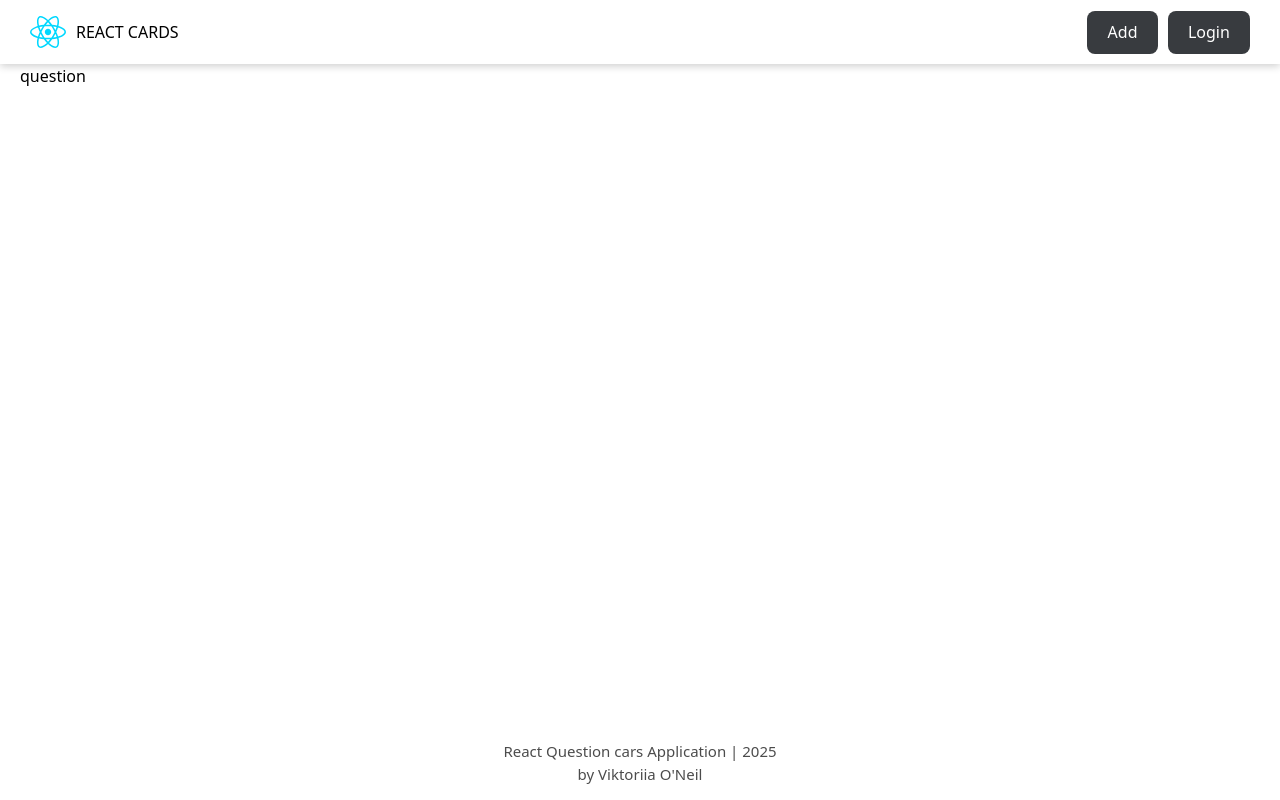
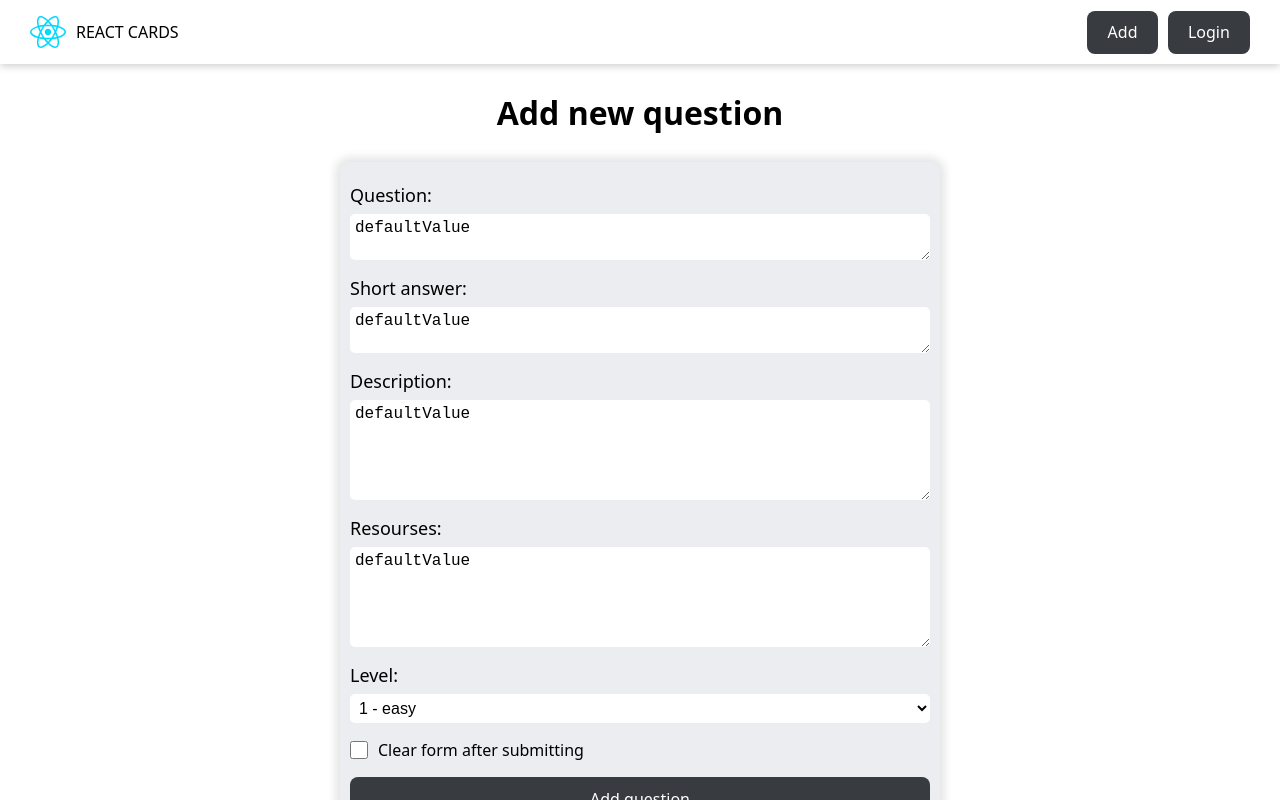
Before and after one commit to oneilcode/react-app, a React (Vite) app: page /addquestion in a window 1280 px wide. Built offline with nearby package versions, Linux system fonts and the light colour scheme.

Commit message:
add question page loyaut

```diff
--- a/src/App.jsx
+++ b/src/App.jsx
@@ -3,6 +3,7 @@
 import { HomePage } from "./pages/Homepage";
 import { NotFoundPage } from "./pages/NotFoundPage";
 import { QuestionPage } from "./pages/QuestionPage";
+import { AddQuestionPage } from "./pages/AddQuestionPage";
 
 function App() {
  return (
@@ -11,7 +12,7 @@
       <Route element={<MainLayout />}>
        <Route path='/' element={<HomePage />}/>
        <Route path='/forbidden' element={<div>forbidden</div>}/>
-       <Route path='/addquestion' element={<div>question</div>}/>
+       <Route path='/addquestion' element={<AddQuestionPage />}/>
        <Route path='/question/:id' element={<QuestionPage />}/>
 
        <Route path='*' element={<NotFoundPage />}/>
--- a/src/index.css
+++ b/src/index.css
@@ -4,6 +4,7 @@
   --btn-bg-color: #383b3f;
   --btn-text-color: #fff;
   --card-bg-color: #343a46;
+  --green-color: #219679;
 
   font-family: system-ui, Avenir, Helvetica, Arial, sans-serif;
   line-height: 1.5;
--- /dev/null
+++ b/src/pages/AddQuestionPage/AddQuestionPage.jsx
@@ -0,0 +1,84 @@
+import cls from "./AddQuestionPage.module.css";
+import { Button } from "../../components/Button";
+
+export const AddQuestionPage = () => {
+  return (
+    <>
+      <h1 className={cls.formTitle}>Add new question</h1>
+
+      <div className={cls.formContainer}>
+        <form action="" className={cls.form}>
+          <div className={cls.formControl}>
+            <label htmlFor="questionField">Question:</label>
+            <textarea
+              defaultValue={"defaultValue"}
+              name="question"
+              id="questionField"
+              cols="30"
+              rows="2"
+              required
+              placeholder="Please enter your question"
+            ></textarea>
+          </div>
+
+          <div className={cls.formControl}>
+            <label htmlFor="answerField">Short answer:</label>
+            <textarea
+              defaultValue={"defaultValue"}
+              name="answer"
+              id="answerField"
+              cols="30"
+              rows="2"
+              required
+              placeholder="Please enter a short answer"
+            ></textarea>
+          </div>
+
+          <div className={cls.formControl}>
+            <label htmlFor="descriptionField">Description:</label>
+            <textarea
+              defaultValue={"defaultValue"}
+              name="description"
+              id="descriptionField"
+              cols="30"
+              rows="5"
+              required
+              placeholder="Please enter a full description"
+            ></textarea>
+          </div>
+
+          <div className={cls.formControl}>
+            <label htmlFor="resoursesField">Resourses:</label>
+            <textarea
+              defaultValue={"defaultValue"}
+              name="resourses"
+              id="resoursesField"
+              cols="30"
+              rows="5"
+              required
+              placeholder="Please enter resourses separated by commas"
+            ></textarea>
+          </div>
+
+          <div className={cls.formControl}>
+            <label htmlFor="levelField">Level:</label>
+            <select name="level" id="levelField" defaultValue={"defaultValue"}>
+              <option disabled>Question level</option>
+              <hr />
+              <option value="1">1 - easy</option>
+              <option value="2">2 - meduim</option>
+              <option value="3">3 - hard</option>
+            </select>
+          </div>
+
+          <label htmlFor="clearFormField" className={cls.clearFormControl}>
+            <input className={cls.checkbox} type="checkbox" name="clearForm" id="clearFormField"  defaultValue={true}/>
+            <span>Clear form after submitting</span>
+          </label>
+
+          <Button>Add question</Button>
+        </form>
+      </div>
+    </>
+  );
+};
--- /dev/null
+++ b/src/pages/AddQuestionPage/AddQuestionPage.module.css
@@ -0,0 +1,72 @@
+.formTitle {
+  margin: 25px auto;
+  width: fit-content;
+}
+
+.formContainer {
+  width: 100%;
+  max-width: 600px;
+  margin: 0 auto;
+  border-radius: 10px;
+  background-color: var(--card-bg-color);
+  box-shadow: 0 0 8px 5px rgba(0, 0, 0, 0.1);
+}
+
+/*form component */
+.form {
+  width: 100%;
+  padding: 20px 10px;
+  display: flex;
+  flex-direction: column;
+  justify-content: flex-start;
+  align-items: stretch;
+  gap: 15px;
+}
+
+.formControl {
+  width: 100%;
+  display: flex;
+  flex-direction: column;
+  justify-content: flex-start;
+  align-items: stretch;
+  gap: 5px;
+
+  label {
+    color: var(--text-color);
+    font-size: 18px;
+  }
+
+  select,
+  textarea {
+    padding: 5px;
+    color: var(--text-color);
+    background-color: var(--main-bg-color);
+    font-size: 16px;
+    border-radius: 5px;
+    border: none;
+    outline: none;
+  }
+
+  select:focus-visible,
+  textarea:focus-visible {
+    outline: 2px solid var(--green-color);
+  }
+}
+
+.clearFormControl {
+    width: 100%;
+  display: flex;
+  justify-content: flex-start;
+  align-items: center;
+  gap: 10px;
+}
+
+.checkbox {
+    width: 18px;
+    height:  18px;
+    accent-color: var(--green-color);
+}
+
+.checkbox:disabled + span {
+    opacity: .5;
+}
--- /dev/null
+++ b/src/pages/AddQuestionPage/index.jsx
@@ -0,0 +1 @@
+export { AddQuestionPage } from './AddQuestionPage'
```
